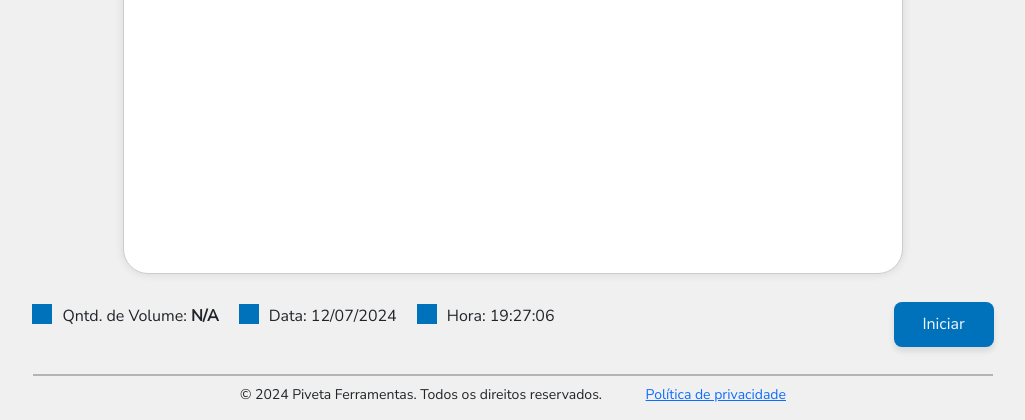
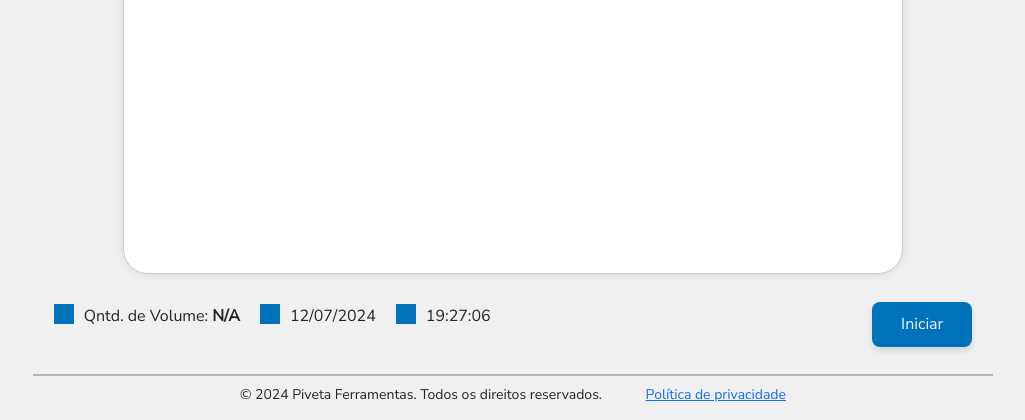
Before and after one commit to EduardoMnzs/Tracking-piveta, a Flask app: page /bipagem in a window 1280 px wide. Shown: the part 551-971 px from the top of the page, without its empty margins (127-1152 px from the left). Run offline with Flask 3, Linux system fonts and the light colour scheme.

Commit message:
Ações concluído BIP

```diff
--- a/app/static/css/bipagem.css
+++ b/app/static/css/bipagem.css
@@ -267,7 +267,7 @@ tr {
 
 .button-cancel-operação,
 .button-cancel-edição-código,
-.button-confirm-edição-chave {
+.button-cancel-edição-chave {
     background-color: transparent;
     box-shadow: 0 4px 6px rgba(0, 0, 0, 0.1);
     text-decoration: none;
@@ -902,7 +902,8 @@ i.fa.fa-trash-o {
     cursor: not-allowed;
 }
 
-.input-codigo-edição {
+.input-codigo-edição,
+.input-chave-edição {
     width: 350px;
     padding: 10px;
     border: 1px solid #ccc;
--- a/app/static/js/bipagem.js
+++ b/app/static/js/bipagem.js
@@ -16,9 +16,7 @@ function dataTable() {
 dataTable();
 
 function updateClock() {
-
     const now = new Date();
-
     let hours = now.getHours();
     let minutes = now.getMinutes();
     let seconds = now.getSeconds();
@@ -29,30 +27,25 @@ function updateClock() {
 
     const timeString = `${hours}:${minutes}:${seconds}`;
 
-    document.getElementById('realtime-clock').textContent = "Hora: " + timeString;
     document.getElementById('input-hora-edição').value = timeString;
-    document.getElementById('realdata-ch').textContent = "Data: " + timeString;
-    document.getElementById('input-data-edição-ch').value = timeString;
+    document.getElementById('input-hora-edição-ch').value = timeString;
+    document.getElementById('realtime-clock').textContent = timeString;
 
     setTimeout(updateClock, 1000);
 }
 updateClock();
 
 function getFormattedDate() {
-
     const today = new Date();
-
     let day = today.getDate().toString().padStart(2, '0');
     let month = (today.getMonth() + 1).toString().padStart(2, '0');
     let year = today.getFullYear();
 
     const dataString = `${day}/${month}/${year}`;
 
-    document.getElementById('realdata').textContent = "Data: " + dataString;
     document.getElementById('input-data-edição').value = dataString;
-    document.getElementById('realdata-ch').textContent = "Data: " + dataString;
     document.getElementById('input-data-edição-ch').value = dataString;
-
+    document.getElementById('realdata').textContent = dataString;
 }
 getFormattedDate();
 
@@ -119,6 +112,7 @@ document.addEventListener("DOMContentLoaded", function () {
 });
 
 document.addEventListener("DOMContentLoaded", function () {
+
     const codigoProdutoInput = document.getElementById('codigoProduto');
     const chaveProdutoInput = document.getElementById('chaveProduto');
     const tbody = document.getElementById('table-body');
@@ -202,16 +196,20 @@ document.addEventListener("DOMContentLoaded", function () {
             checkCheckboxes();
         });
 
-        moreOptionsDiv.querySelector('.edit-codigo').addEventListener('click', function () {
+        document.querySelectorAll('.edit-codigo').forEach(button => {
+            button.addEventListener('click', function() {
                 const cell = this.closest('tr').querySelector('td:nth-child(3)');
                 const codigo = cell.textContent;
-            openEditPopup('codigo', codigo, cell);
+                openEditCodigoPopup(codigo, cell);
+            });
         });
 
-        moreOptionsDiv.querySelector('.edit-chave').addEventListener('click', function () {
+        document.querySelectorAll('.edit-chave').forEach(button => {
+            button.addEventListener('click', function() {
                 const cell = this.closest('tr').querySelector('td:nth-child(4)');
                 const chave = cell.textContent;
-            openEditPopup('chave', chave, cell);
+                openEditChavePopup(chave, cell);
+            });
         });
 
         productCount++;
@@ -227,34 +225,67 @@ document.addEventListener("DOMContentLoaded", function () {
         }
     }
 
-    function openEditPopup(type, value, cell) {
-        const popupContainer = document.getElementById(`popup-editar-${type}-container`);
-        const inputField = document.getElementById(`input-${type}-edição`);
-        const buttonConfirm = document.querySelector(`.button-confirm-edição-${type}`);
+    function openEditCodigoPopup(value, cell) {
+        const popupContainer = document.getElementById('popup-editar-codigo-container');
+        const inputField = document.getElementById('input-codigo-edição');
+        const buttonConfirm = document.getElementById('button-confirm-edição-codigo');
+
+        if (!popupContainer || !inputField || !buttonConfirm) {
+            console.error(`Elementos do popup de edição código não encontrados.`);
+            return;
+        }
 
         inputField.value = value;
         popupContainer.classList.add('fade-in');
         popupContainer.style.display = 'block';
 
-        buttonConfirm.onclick = function () {
+        buttonConfirm.onclick = function() {
             const newValue = inputField.value.trim();
             if (newValue !== '' && /^\d+$/.test(newValue)) {
                 cell.textContent = newValue;
-                closeEditPopup(type);
+                closeEditPopup('codigo');
             } else {
-                alert(`Digite um ${type} válido (apenas números).`);
+                alert(`Digite um código válido (apenas números).`);
+            }
+        };
+    }
+
+    // Função para abrir o popup de edição de chave
+    function openEditChavePopup(value, cell) {
+        const popupContainer = document.getElementById('popup-editar-chave-container');
+        const inputField = document.getElementById('input-chave-edição');
+        const buttonConfirm = document.getElementById('button-confirm-edição-chave');
+
+        if (!popupContainer || !inputField || !buttonConfirm) {
+            console.error(`Elementos do popup de edição chave não encontrados.`);
+            return;
+        }
+
+        inputField.value = value;
+        popupContainer.classList.add('fade-in');
+        popupContainer.style.display = 'block';
+
+        buttonConfirm.onclick = function() {
+            const newValue = inputField.value.trim();
+            if (newValue !== '' && /^\d+$/.test(newValue)) {
+                cell.textContent = newValue;
+                closeEditPopup('chave');
+            } else {
+                alert(`Digite uma chave válida (apenas números).`);
             }
         };
     }
 
     function closeEditPopup(type) {
         const popupContainer = document.getElementById(`popup-editar-${type}-container`);
+        if (popupContainer) {
             popupContainer.classList.remove('fade-in');
             popupContainer.classList.add('fade-out');
             setTimeout(() => {
                 popupContainer.style.display = 'none';
                 popupContainer.classList.remove('fade-out');
             }, 500);
+        }
     }
 
     const deleteButton = document.getElementById('deleteSelectedRows');
@@ -290,7 +321,7 @@ document.addEventListener("DOMContentLoaded", function () {
         checkboxes.forEach(checkbox => {
             if (checkbox.checked) {
                 checkbox.closest('tr').remove();
-                productCount--
+                productCount--;
                 updateProductCount();
             }
         });
@@ -375,6 +406,10 @@ document.addEventListener("DOMContentLoaded", function () {
     const popupFinalizarOperacao = document.getElementById('operação-finalizar-popup');
     const popupEditarCodigo = document.getElementById('popup-editar-codigo-container');
     const btnCancelarEdição = document.getElementById('button-cancel-edição-código');
+    const popupEditarChave = document.getElementById('popup-editar-chave-container');
+    const btnCancelarEdiçãoChave = document.getElementById('button-cancel-edição-chave');
+
+
 
     function popupOperacaoIniciada() {
         const popup = document.getElementById('operação-iniciada-popup');
@@ -554,6 +589,10 @@ document.addEventListener("DOMContentLoaded", function () {
         popupEditarCodigo.style.display = 'none';
     };
 
+    btnCancelarEdiçãoChave.onclick = function () {
+        popupEditarChave.style.display = 'none';
+    };
+
     document.querySelectorAll('.close-button-confirm').forEach(button => {
         button.onclick = function () {
             popupEditarCodigo.style.display = 'none'
@@ -566,6 +605,7 @@ document.addEventListener("DOMContentLoaded", function () {
             finalizadoPopup.style.display = 'none';
             popupExcluirProduto.style.display = 'none';
             popupExcluirOperacao.style.display = 'none';
+            popupEditarChave.style.display = 'none';
         };
     });
 
--- a/app/templates/bipagem.html
+++ b/app/templates/bipagem.html
@@ -89,9 +89,9 @@
                         <h2>Editar Código<span class="close-button-confirm" onclick="closeEditPopup('codigo')">&times;</span></h2>
                         <div class="data-hora-container">
                             <div class="data-hora">
-                                <h6 class="data-edição" id="realdata">Data: </h6>
+                                <h6 class="data-edição">Data: </h6>
                                 <input type="text" class="input-data-edição" id="input-data-edição" disabled>
-                                <h6 class="hora-edição" id="realtime-clock">Hora: </h6>
+                                <h6 class="hora-edição">Hora: </h6>
                                 <input type="text" class="input-hora-edição" id="input-hora-edição" disabled>
                             </div>
                             <div class="input-editar-codigo">
@@ -100,7 +100,7 @@
                             </div>
                             <div class="button-container-confirm-edição">
                                 <button class="button-cancel-edição-código" id="button-cancel-edição-código" onclick="closeEditPopup('codigo')">Cancelar</button>
-                                <button class="button-confirm-edição-código" id="button-confirm-edição-código">Ok</button>
+                                <button class="button-confirm-edição-código" id="button-confirm-edição-codigo">Ok</button>
                             </div>
                         </div>
                     </div>
@@ -111,9 +111,9 @@
                         <h2>Editar Chave<span class="close-button-confirm" onclick="closeEditPopup('chave')">&times;</span></h2>
                         <div class="data-hora-container">
                             <div class="data-hora">
-                                <h6 class="data-edição" id="realdata-ch">Data: </h6>
+                                <h6 class="data-edição">Data: </h6>
                                 <input type="text" class="input-data-edição" id="input-data-edição-ch" disabled>
-                                <h6 class="hora-edição" id="realtime-clock-ch">Hora: </h6>
+                                <h6 class="hora-edição">Hora: </h6>
                                 <input type="text" class="input-hora-edição" id="input-hora-edição-ch" disabled>
                             </div>
                             <div class="input-editar-chave">
@@ -127,6 +127,7 @@
                         </div>
                     </div>
                 </div>
+
             <div id="popup-cancelar-container" class="popup-cancelar-container" style="display:none;">
                 <div class="popup-cancelar">
                     <h2>Cancelar Operação<span class="close-button-confirm">&times;</span></h2>
```
Lines whose indentation alone changed are shown as unchanged.
